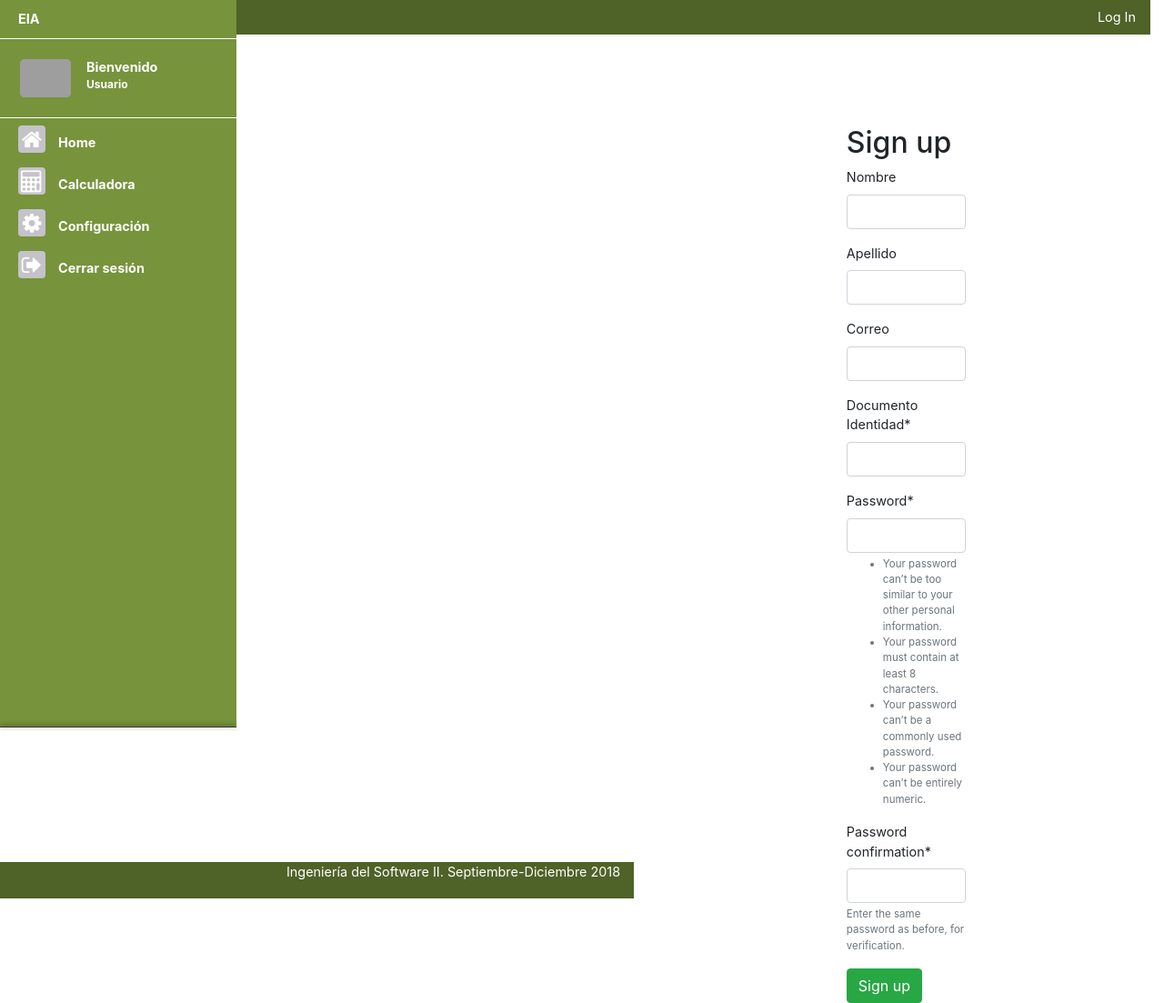
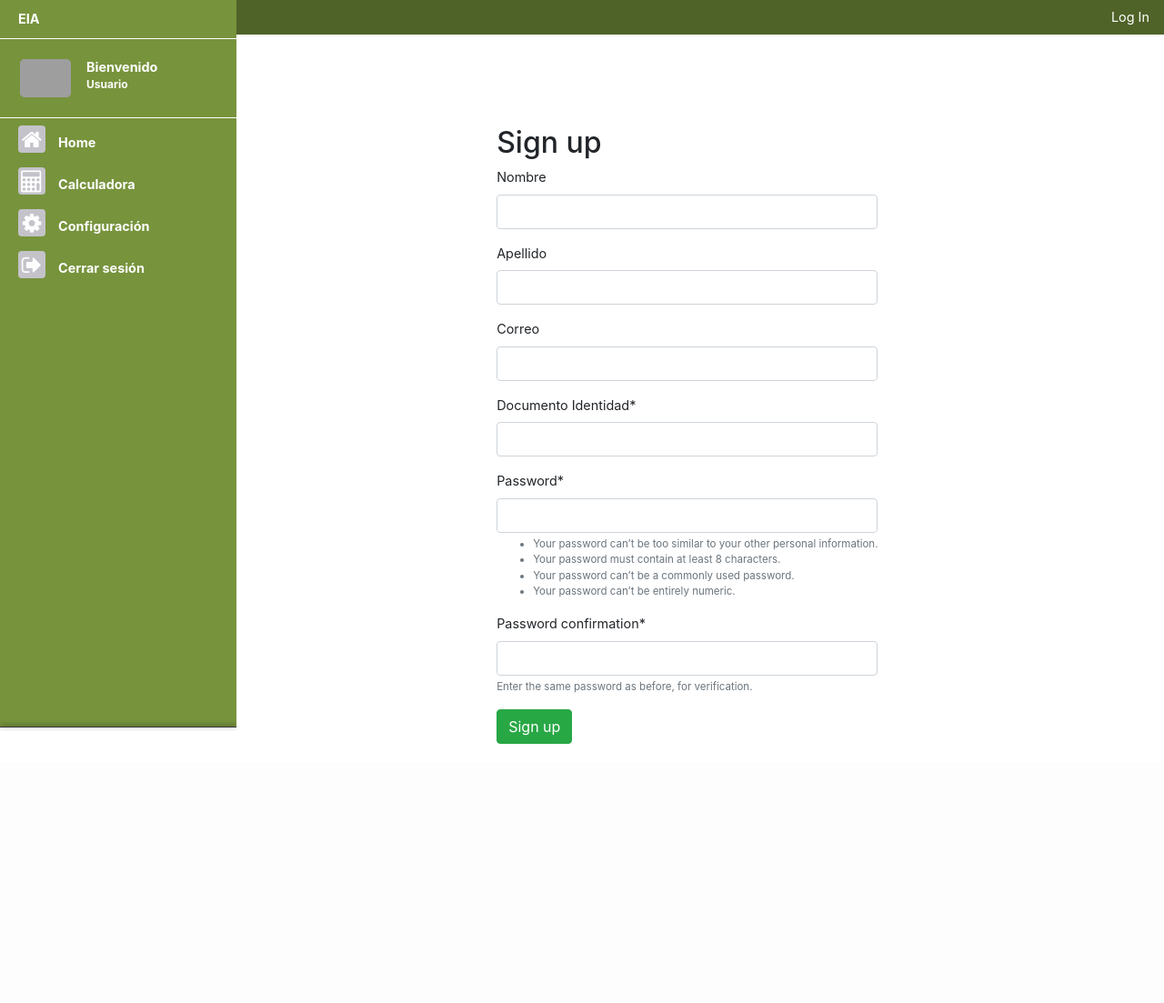
Before and after one commit to vanessaperez/EIA-EP4793, a Django app: page /users/signup/ in a window 1280 px wide. Shown: the whole page at 91% size. After the commit the page ends 818 px from the top, so only its background shows below. Run offline with Django 3.2, Linux system fonts and the light colour scheme; some libraries are stand-ins or nearby versions; grey boxes are pictures that could not be loaded.

Commit message:
Se modificaron los templates base,profile,login y signup

```diff
--- a/static/css/custom.css
+++ b/static/css/custom.css
@@ -557,5 +557,10 @@ a, a:hover{
 }
 .login{
   margin-top: 100px;
-  padding-left: 400px;
+  padding-left: 210px;
 }
+
+.user, .signup{
+  margin-top: 100px;
+  padding-left: 450px;
+}
--- a/templates/base.html
+++ b/templates/base.html
@@ -14,7 +14,7 @@
 </head>
 <body>
 
-    <div class="container-fluid">
+    <div class="container-fluid p-0">
         <nav class="navbar navbar-expand-sm navbar-light bg-faded">
             <button class="navbar-toggler" type="button" data-toggle="collapse" data-target="#nav-content" aria-controls="nav-content" aria-expanded="false" aria-label="Toggle navigation">
                 <span class="navbar-toggler-icon"></span>
--- a/templates/profile.html
+++ b/templates/profile.html
@@ -4,7 +4,7 @@
 
 {% block content %}
 
-    <div class="user">
+    <div class="user" >
         <h3>Usuario: {{ user.first_name }} {{ user.last_name }}</h3>
         <h3>Correo: {{ user.email}}</h3>
         <h3>Documento de Identidad: {{ user.doc_identidad}}</h3>
--- a/templates/registration/login.html
+++ b/templates/registration/login.html
@@ -38,7 +38,7 @@
     </div>
 
     {% block content %}
-        <div class="row">
+        <div class="row justify-content-center">
             <div class="login">
                 <h2> Login</h2>
                 <form method="post">
--- a/templates/signup.html
+++ b/templates/signup.html
@@ -4,9 +4,9 @@
 
 {% block content %}
 
-    <div class="row">
-        <div class="col-5"></div>
-        <div class="col-5 login">
+    <div class="row justify-content-center">
+
+        <div class="signup">
             <h2>Sign up</h2>
             <form method="post">
               {% csrf_token %}
```
